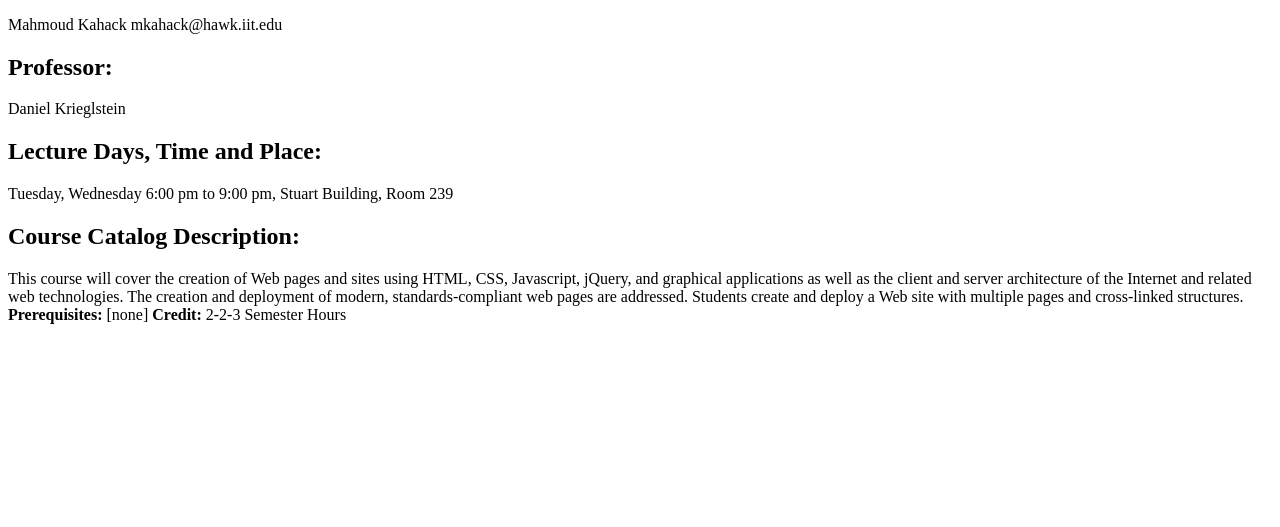
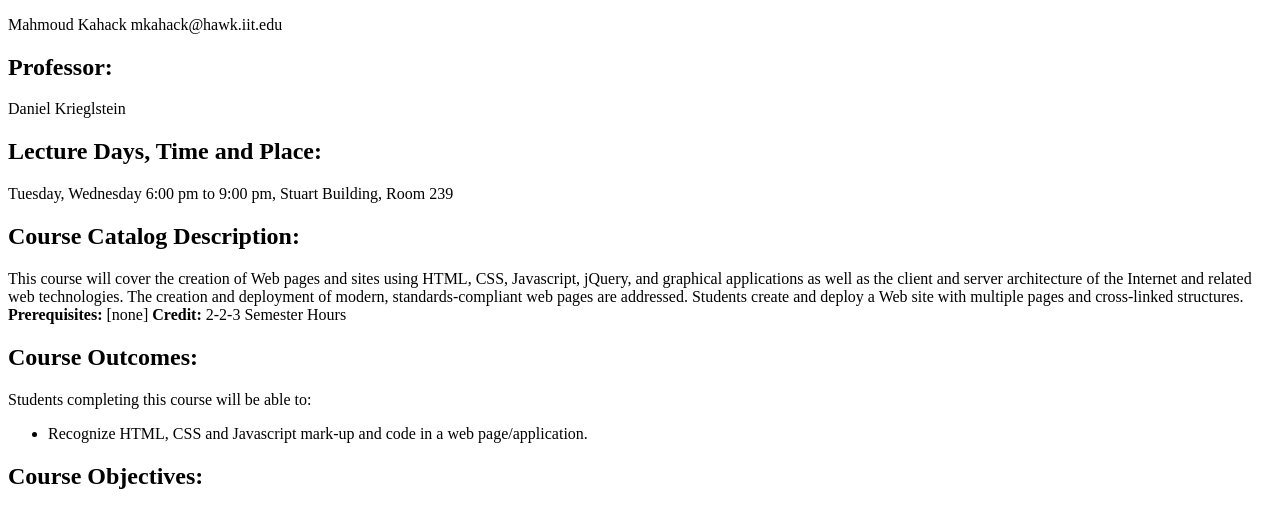
Before and after one commit to MKahacker/ITMD361-Web-Dev, a plain HTML site: page index.html in a window 1280 px wide. Shown: the part 105-632 px from the top of the page. Drawn offline with Linux system fonts and the light colour scheme.

Commit message:
Commit 5 for lab 1
Added h2 for Course Outcomes: added a p for explanation and started the list.

```diff
--- a/index.html
+++ b/index.html
@@ -18,6 +18,12 @@
   <p> This course will cover the creation of Web pages and sites using HTML, CSS, Javascript, jQuery, and graphical applications
     as well as the client and server architecture of the Internet and related web technologies. The creation and deployment of modern,
 	standards-compliant web pages are addressed. Students create and deploy a Web site with multiple pages and cross-linked structures.<strong> Prerequisites: </strong> [none] <strong> Credit: </strong> 2-2-3 Semester Hours</p>
+  <h2> Course Outcomes: </h2>
+  <p> Students completing this course will be able to: </p>
+  <ul>
+    <li> Recognize HTML, CSS and Javascript mark-up and code in a web page/application. </li>
+  </ul>
+  <h2> Course Objectives: </h2>
 
 </body>
 </html>
```
